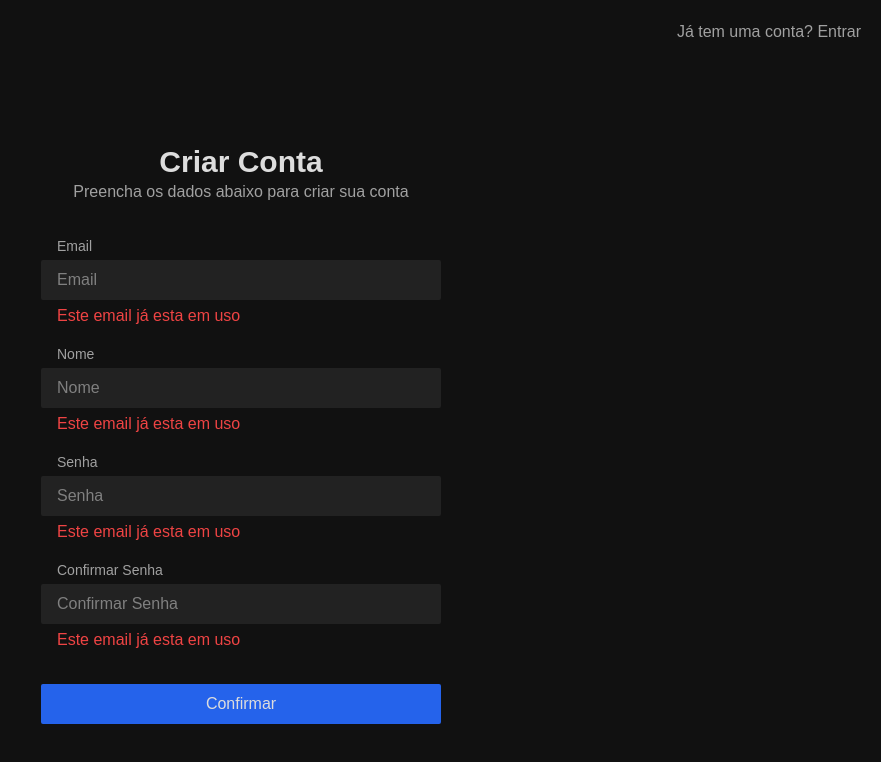
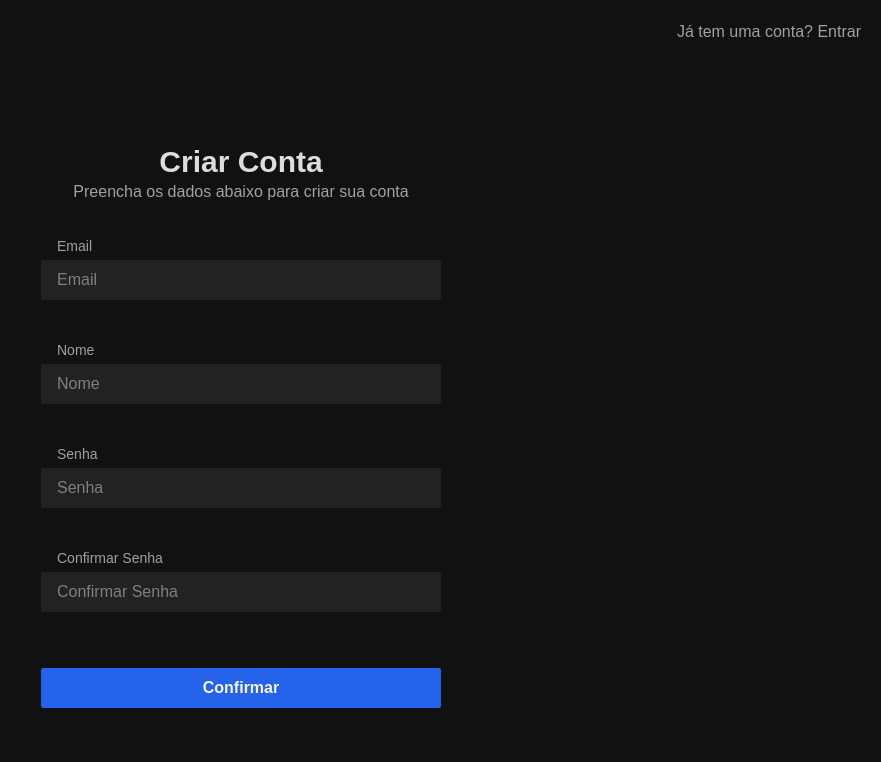
Before and after one commit to Rafael-Cesario/Wordlist, a Next.js app in the folder Frontend/: page / in a window 1280 px wide. Shown: the top 762 px of the page, without its empty margins (399-1280 px from the left). Built offline with nearby package versions, Linux system fonts and the light colour scheme; a web font is replaced by a local one.

Commit message:
Validate Fields

```diff
--- a/Frontend/src/app/components/TextInput.tsx
+++ b/Frontend/src/app/authentication/components/TextInput.tsx
@@ -10,7 +10,7 @@ interface TextInputProps {
 
 export const TextInput = ({ props: { title, error, fieldName, value, changeValue } }: TextInputProps) => {
   return (
-    <div className="flex flex-col mb-4 w-100">
+    <div className="flex flex-col mb-8 w-100">
       <label className="ml-4 text-sm text-neutral-400" htmlFor={fieldName}>
         {title}
       </label>
@@ -24,7 +24,7 @@ export const TextInput = ({ props: { title, error, fieldName, value, changeValue
         onChange={(e) => changeValue(e.target.value)}
       />
 
-      <p className="text-red px-4 mt-1">{error}</p>
+      <p className="text-red px-4 mt-1 h-1">{error}</p>
     </div>
   );
 };
--- /dev/null
+++ b/Frontend/src/app/authentication/utils/ValidateFields.ts
@@ -0,0 +1,48 @@
+interface CreateUser {
+  email: string;
+  name: string;
+  password: string;
+  passwordCheck: string;
+}
+
+// from Zod
+const REGEX_EMAIL = /^(?!\.)(?!.*\.\.)([a-z0-9_'+\-\.]*)[a-z0-9_+-]@([a-z0-9][a-z0-9\-]*\.)+[a-z]{2,}$/i;
+
+class ValidateFields {
+  private email(email: string) {
+    if (!email) return "Este campo é obrigatório";
+    if (!REGEX_EMAIL.test(email)) return "Email invalido";
+
+    return "";
+  }
+
+  private name(name: string) {
+    if (!name) return "Este campo é obrigatório";
+    return "";
+  }
+
+  private password(password: string) {
+    if (!password) return "Este campo é obrigatório";
+    return "";
+  }
+
+  private passwordCheck(passwordCheck: string) {
+    if (!passwordCheck) return "Este campo é obrigatório";
+    return "";
+  }
+
+  createUser(user: CreateUser) {
+    const fieldErrors = {
+      email: this.email(user.email),
+      name: this.name(user.name),
+      password: this.password(user.password),
+      passwordCheck: this.passwordCheck(user.passwordCheck),
+    };
+
+    const hasError = Object.values(fieldErrors).some((value) => value.length > 0);
+
+    return { hasError, fieldErrors };
+  }
+}
+
+export const validateFields = new ValidateFields();
--- a/Frontend/src/app/page.tsx
+++ b/Frontend/src/app/page.tsx
@@ -1,15 +1,19 @@
 "use client";
 
 import { useState } from "react";
-import { TextInput } from "./components/TextInput";
+import { TextInput } from "./authentication/components/TextInput";
 import { produce } from "immer";
+import { validateFields } from "./authentication/utils/ValidateFields";
 
 export default function Home() {
   const defaultUser = { email: "", name: "", password: "", passwordCheck: "" };
+
   const [user, setUser] = useState(defaultUser);
+  const [errors, setErrors] = useState(defaultUser);
 
   const createUser = () => {
-    console.log({ user });
+    const { hasError, fieldErrors } = validateFields.createUser(user);
+    if (hasError) return setErrors(fieldErrors);
   };
 
   const changeValue = (field: keyof typeof defaultUser, newValue: string) => {
@@ -35,7 +39,7 @@ export default function Home() {
             props={{
               title: "Email",
               fieldName: "email",
-              error: "Este email já esta em uso",
+              error: errors.email,
               value: user.email,
               changeValue: (value) => changeValue("email", value),
             }}
@@ -45,7 +49,7 @@ export default function Home() {
             props={{
               title: "Nome",
               fieldName: "name",
-              error: "Este email já esta em uso",
+              error: errors.name,
               value: user.name,
               changeValue: (value) => changeValue("name", value),
             }}
@@ -55,7 +59,7 @@ export default function Home() {
             props={{
               title: "Senha",
               fieldName: "password",
-              error: "Este email já esta em uso",
+              error: errors.password,
               value: user.password,
               changeValue: (value) => changeValue("password", value),
             }}
@@ -65,13 +69,15 @@ export default function Home() {
             props={{
               title: "Confirmar Senha",
               fieldName: "passwordCheck",
-              error: "Este email já esta em uso",
+              error: errors.passwordCheck,
               value: user.passwordCheck,
               changeValue: (value) => changeValue("passwordCheck", value),
             }}
           />
 
-          <button className="bg-royal-blue w-100 rounded-xs px-4 py-2 mt-4">Confirmar</button>
+          <button className="bg-royal-blue w-100 rounded-xs px-4 py-2 mt-4 font-bold text-neutral-100">
+            Confirmar
+          </button>
         </form>
       </main>
     </>
```
